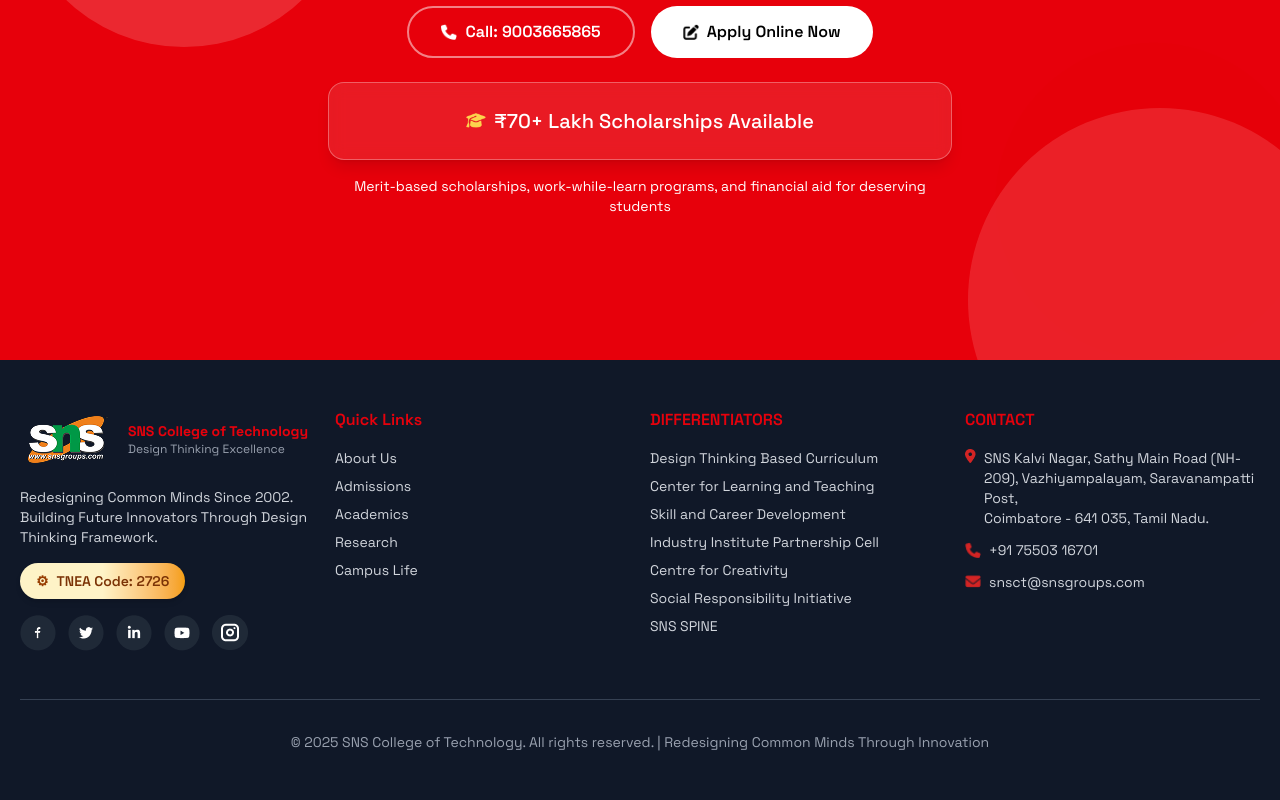
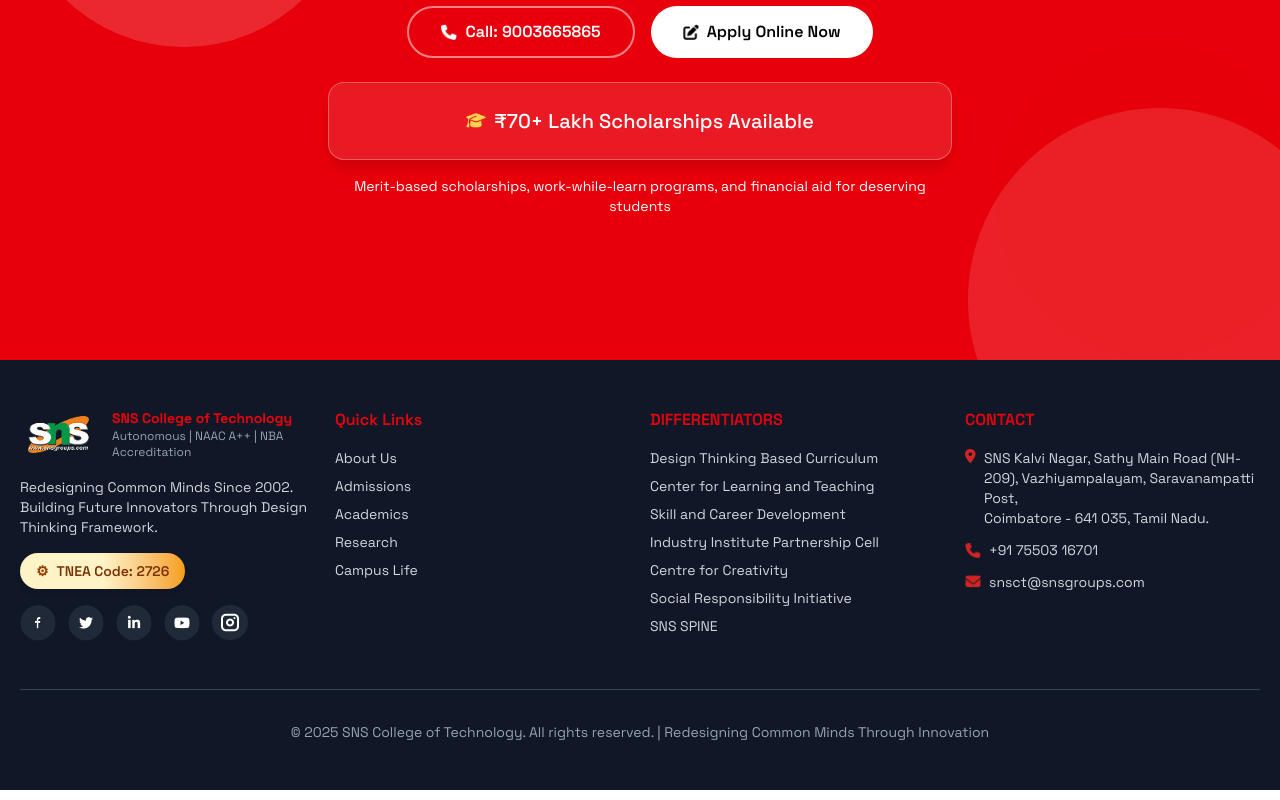
Before and after one commit to ProductFactory-01/agentic_bitrix, a React (Vite) app in the folder frontend/: page / in a window 1280 px wide. Shown: the part 8159-8959 px from the top of the page. Built offline with nearby package versions, Linux system fonts and the light colour scheme.

Commit message:
Feat:footer update

```diff
--- a/frontend/src/Components/footer.jsx
+++ b/frontend/src/Components/footer.jsx
@@ -21,7 +21,7 @@
               <div>
                 <h3 className="text-red-600 font-bold text-sm">SNS College of Technology</h3>
                 <p className="text-gray-400 text-xs">
-                  Design Thinking Excellence
+                  Autonomous | NAAC A++ | NBA Accreditation
                 </p>
               </div>
             </div>
```
Also changed, not shown: 1 other file (tests, documents, lock files or other folders).
